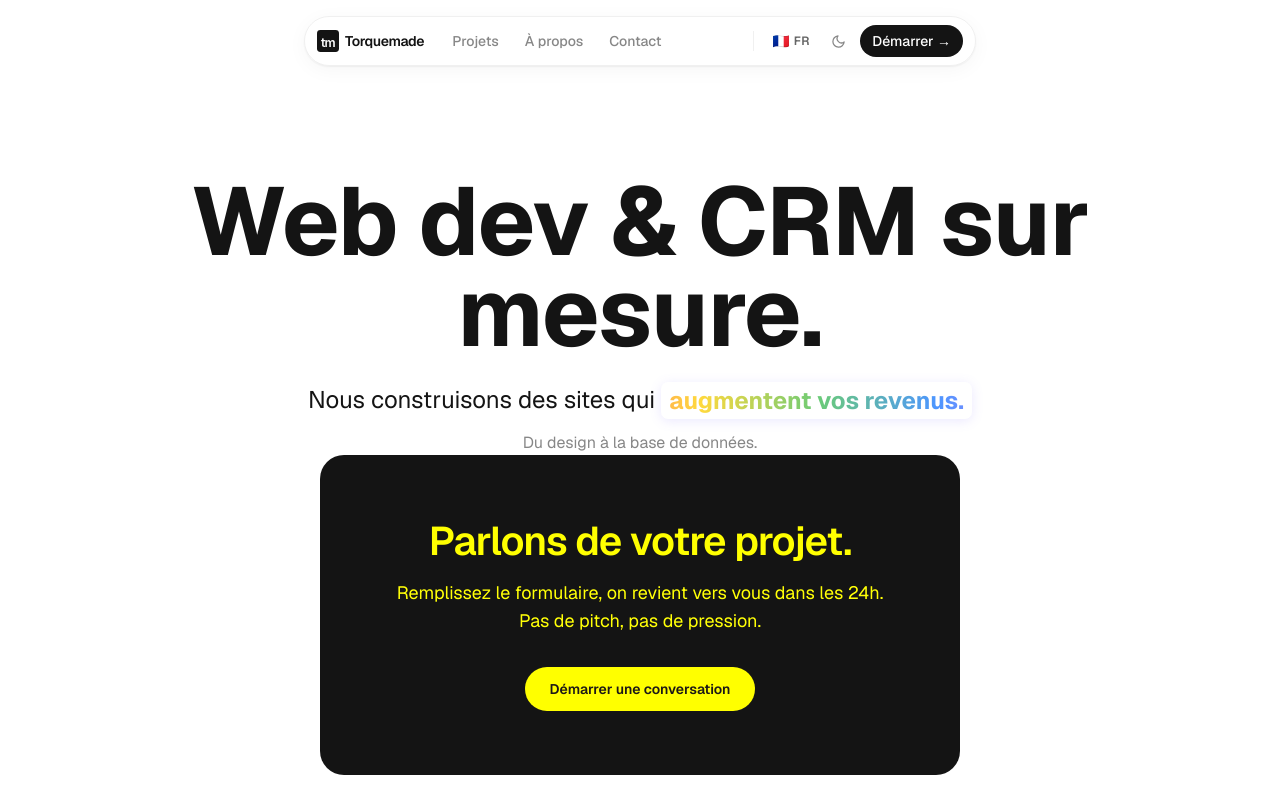
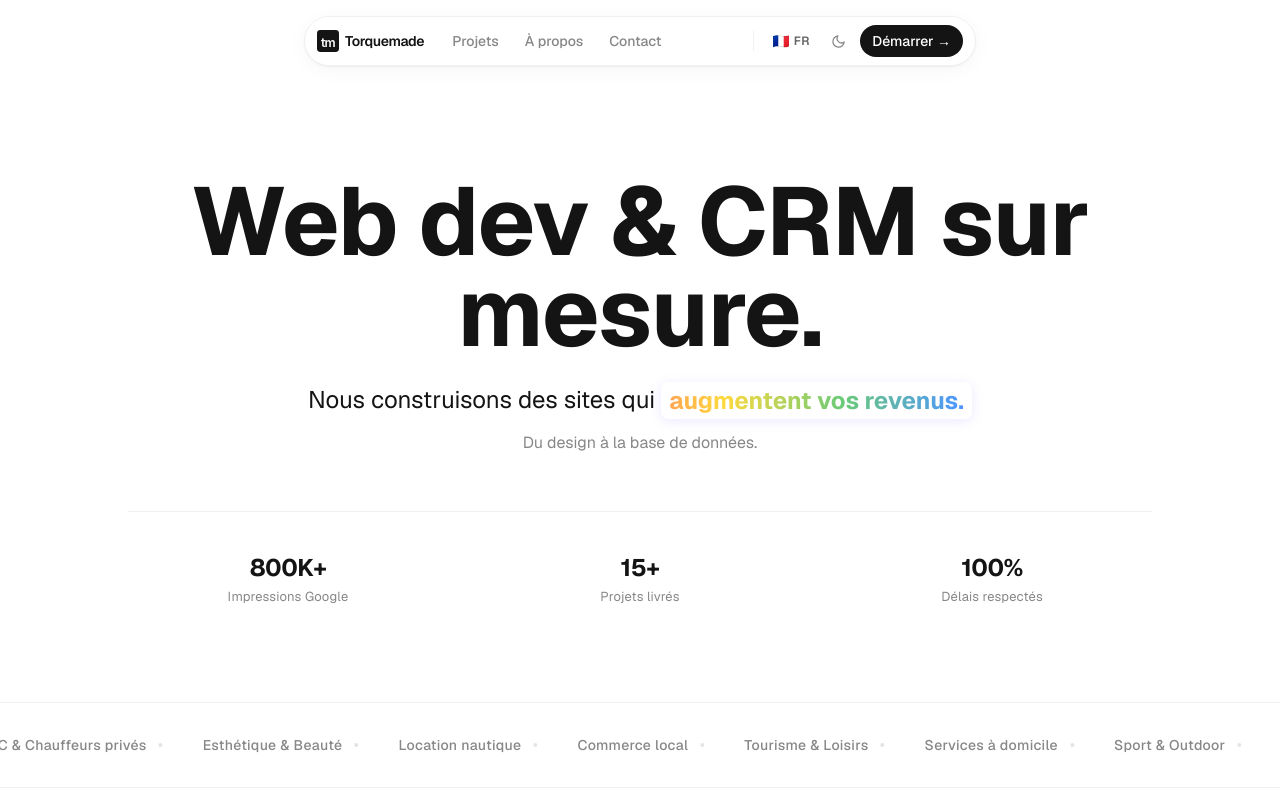
Before and after one commit to loanrmb/torquemade-v2, a Next.js app: page / in a window 1280 px wide. Shown: the top 800 px of the page. Built offline with nearby package versions, Linux system fonts and the light colour scheme.

Commit message:
Update page.tsx

```diff
--- a/app/page.tsx
+++ b/app/page.tsx
@@ -46,33 +46,6 @@ export default function HomePage() {
             >
               {t.hero.headline2}
             </p>
-
-            {/* ── CTA ── */}
-<section className="px-5 pb-20 min-720:pb-24">
-  <div className="mx-auto max-w-5xl">
-    <div className="cta-card p-10 min-720:p-16 text-center fade-up">
-      <h2
-        className="text-title-2 font-semibold tracking-tight mb-4"
-        style={{ color: 'hsl(var(--cta-text, 255 255 255))' }}
-      >
-        {t.cta.title}
-      </h2>
-      <p
-        className="text-body-lg mb-8 max-w-lg mx-auto"
-        style={{ color: 'hsl(var(--cta-text, 255 255 255) / 0.72)' }}
-      >
-        {t.cta.sub}
-      </p>
-      <Link
-        href="/contact"
-        className="inline-flex items-center gap-2 rounded-full px-6 py-3 text-sm font-semibold transition-opacity duration-150 hover:opacity-80"
-        style={{ background: 'hsl(var(--cta-btn-bg, 255 255 255))', color: 'hsl(var(--cta-btn-text, 10 10 10))' }}
-      >
-        {t.cta.button}
-      </Link>
-    </div>
-  </div>
-</section>
 
             {/* Stats strip */}
             <div
```
